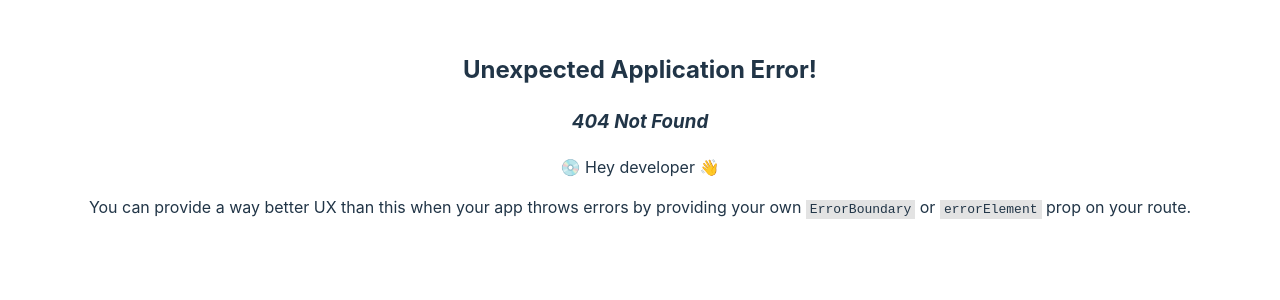
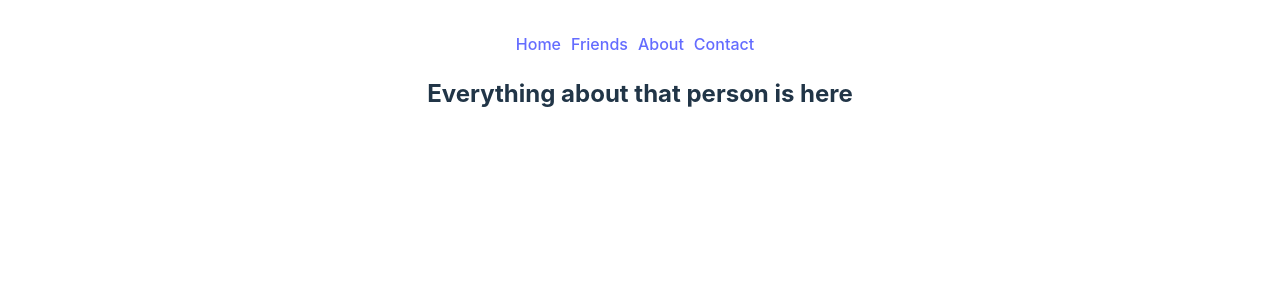
Before and after one commit to SifatNiloy/intro-to-react-router, a React (Vite) app: page /friend/1 in a window 1280 px wide. Before the commit this address had no page. Shown: the top 300 px of the page. Built offline with nearby package versions, Linux system fonts and the light colour scheme.

Commit message:
dynamic route created

```diff
--- a/src/components/Friend/Friend.jsx
+++ b/src/components/Friend/Friend.jsx
@@ -1,15 +1,17 @@
 import React from 'react';
 import './Friend.css';
+import { Link } from 'react-router-dom';
 
 const Friend = ({friend}) => {
-    const {name, email, phone, website} = friend;
+    const {id, name, email, phone, website} = friend;
     return (
-        <div className='single-friend'>
-            <h2>{name}</h2>
-            <h2>{email}</h2>
-            <h2>{phone}</h2>
-            <h2>{website}</h2>
-        </div>
+      <div className="single-friend">
+        <h2>{name}</h2>
+        <h2>{email}</h2>
+        <h2>{phone}</h2>
+        <h2>{website}</h2>
+        <p><Link to={`/friend/${id}`}> Show me details </Link> </p>
+      </div>
     );
 };
 
--- /dev/null
+++ b/src/components/FriendDetail/FriendDetail.jsx
@@ -0,0 +1,11 @@
+import React from "react";
+
+const FriendDetail = () => {
+  return (
+    <div>
+      <h2>Everything about that person is here</h2>
+    </div>
+  );
+};
+
+export default FriendDetail;
--- a/src/main.jsx
+++ b/src/main.jsx
@@ -8,6 +8,7 @@ import Home from "./components/Home/Home.jsx";
 import Contact from "./components/Contact/Contact.jsx";
 import First from "./components/First/First.jsx";
 import Friends from "./components/Friends/Friends.jsx";
+import FriendDetail from "./components/FriendDetail/FriendDetail.jsx";
 
 const router = createBrowserRouter([
   {
@@ -21,11 +22,15 @@ const router = createBrowserRouter([
       {
         path: "friends",
         element: <Friends />,
-        loader: () => fetch('https://jsonplaceholder.typicode.com/users'),
+        loader: () => fetch("https://jsonplaceholder.typicode.com/users"),
+      },
+      {
+        path: "friend/:friendId",
+        element: <FriendDetail />,
       },
       {
         path: "about",
-        element: <About />,
+        element: <FriendDetail />,
       },
       {
         path: "contact",
```
